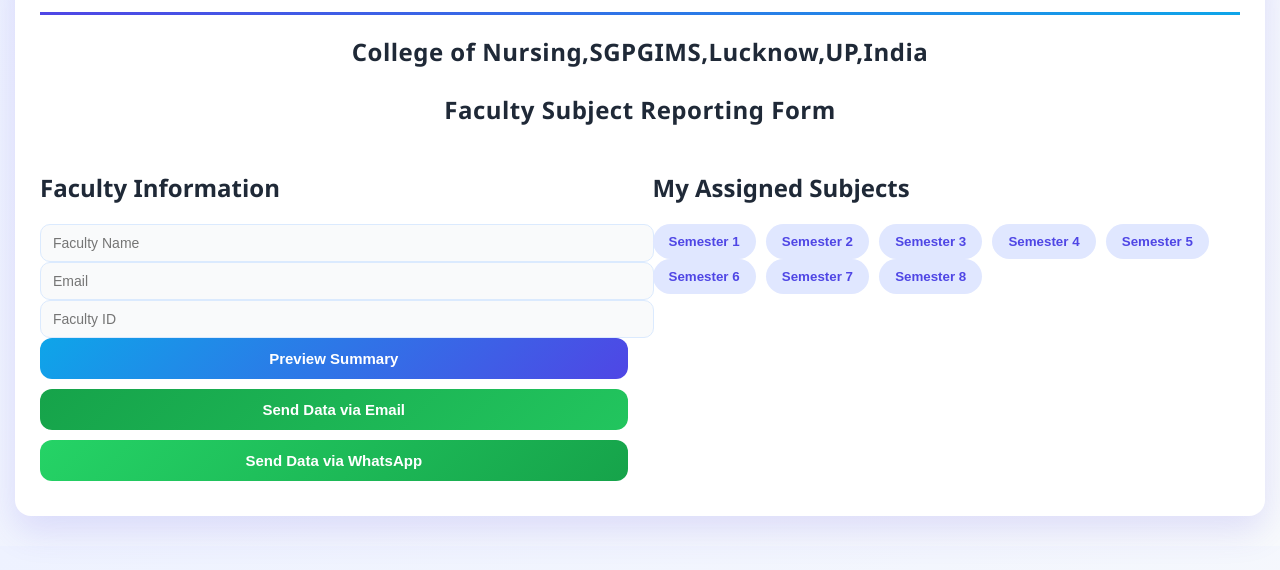
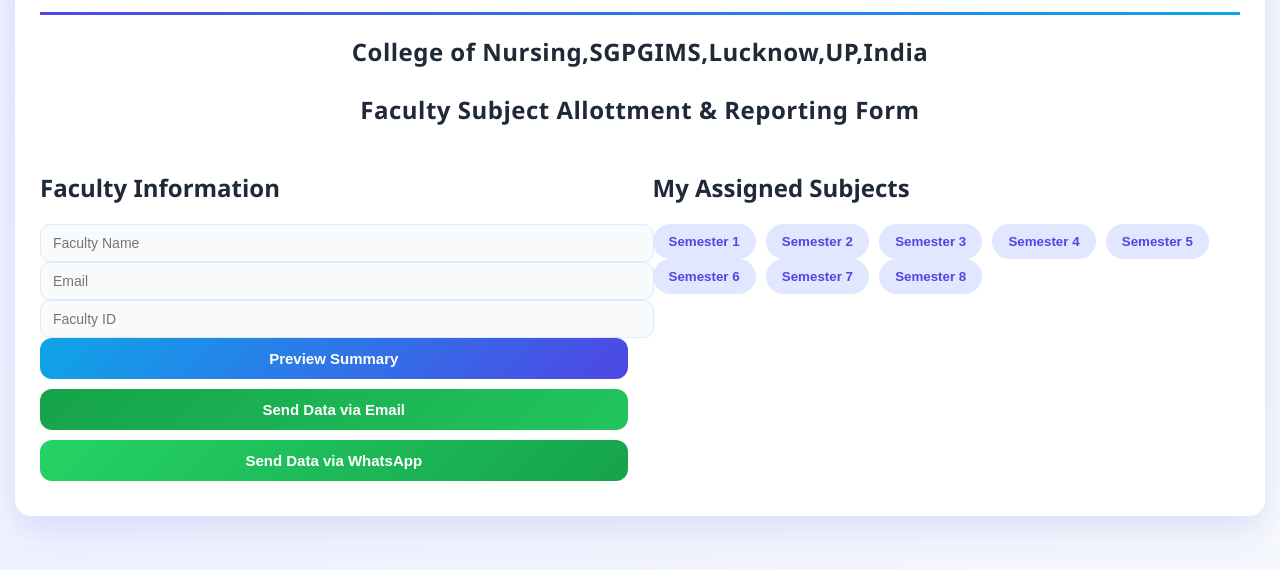
Before and after one commit to dsrk-pgi/faculty-form, a plain HTML site: page index.html in a window 1280 px wide. Shown: the part 80-650 px from the top of the page. Drawn offline with Linux system fonts and the light colour scheme.

Commit message:
Add files via upload

```diff
--- a/index.html
+++ b/index.html
@@ -14,7 +14,7 @@
             alt="Sanjay Gandhi Postgraduate Institute of Medical Sciences">
         </div>
         <h1>College of Nursing,SGPGIMS,Lucknow,UP,India</h1>
-        <h1>Faculty Subject Reporting Form</h1>
+        <h1>Faculty Subject Allottment & Reporting Form</h1>
 
         <form id="facultyForm">
             <div class="form-content">
```
